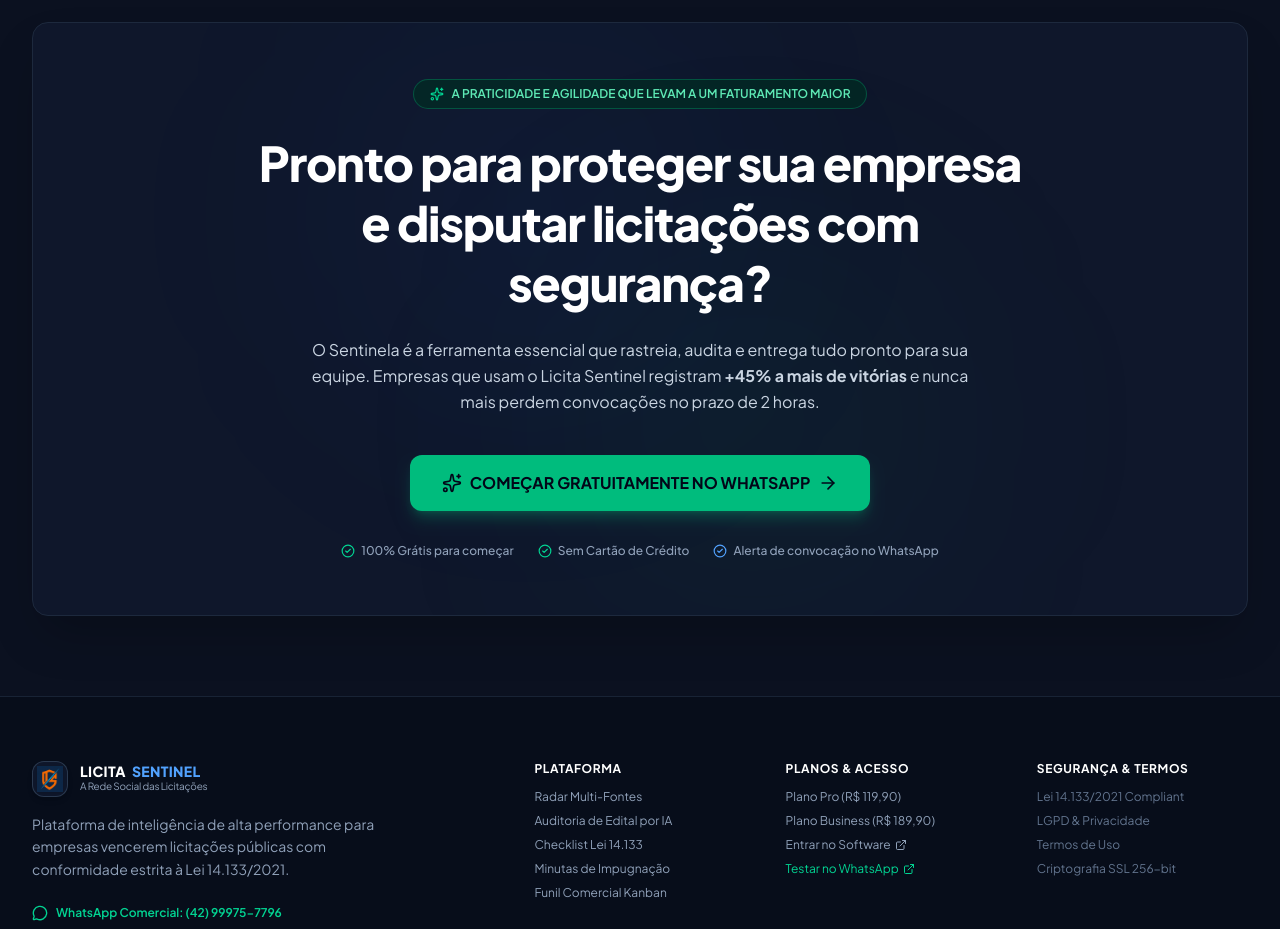
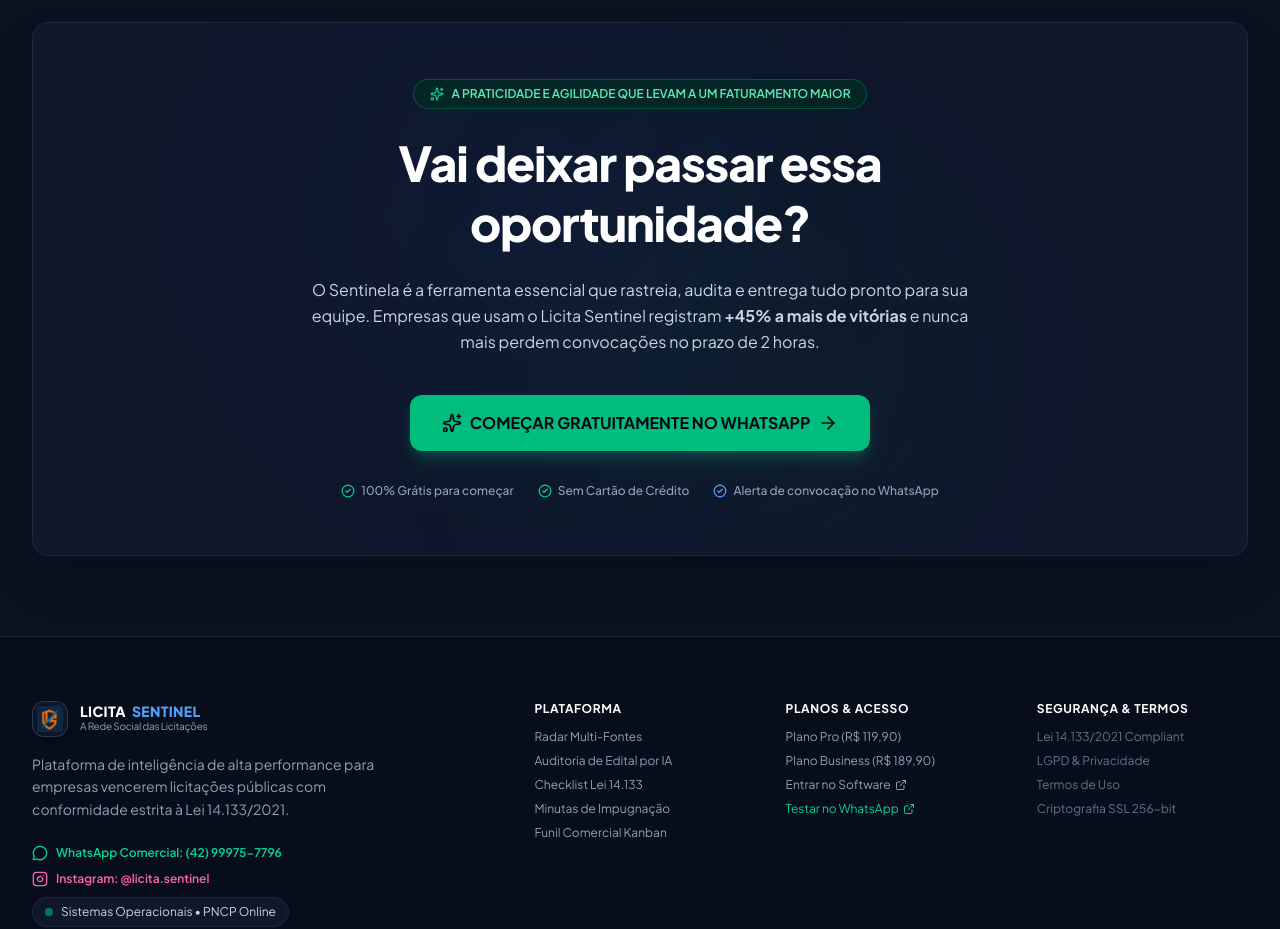
Before and after one commit to lucasadamdeveloper-crypto/licita-sentinel-landing, a Next.js app: page / in a window 1280 px wide. Shown: the part 7400-8329 px from the top of the page. Built offline with nearby package versions, Linux system fonts and the light colour scheme; no server answers.

Commit message:
feat: atualizar titulo da chamada para acao - vai deixar passar essa oportunidade?

```diff
--- a/src/components/CtaSection.tsx
+++ b/src/components/CtaSection.tsx
@@ -27,7 +27,7 @@
             </div>
 
             <h2 className="text-3xl sm:text-4xl md:text-5xl font-extrabold text-white tracking-tight leading-tight">
-              Pronto para proteger sua empresa e disputar licitações com segurança?
+              Vai deixar passar essa oportunidade?
             </h2>
 
             <p className="text-sm sm:text-base text-slate-300 max-w-2xl mx-auto leading-relaxed font-normal">
```
